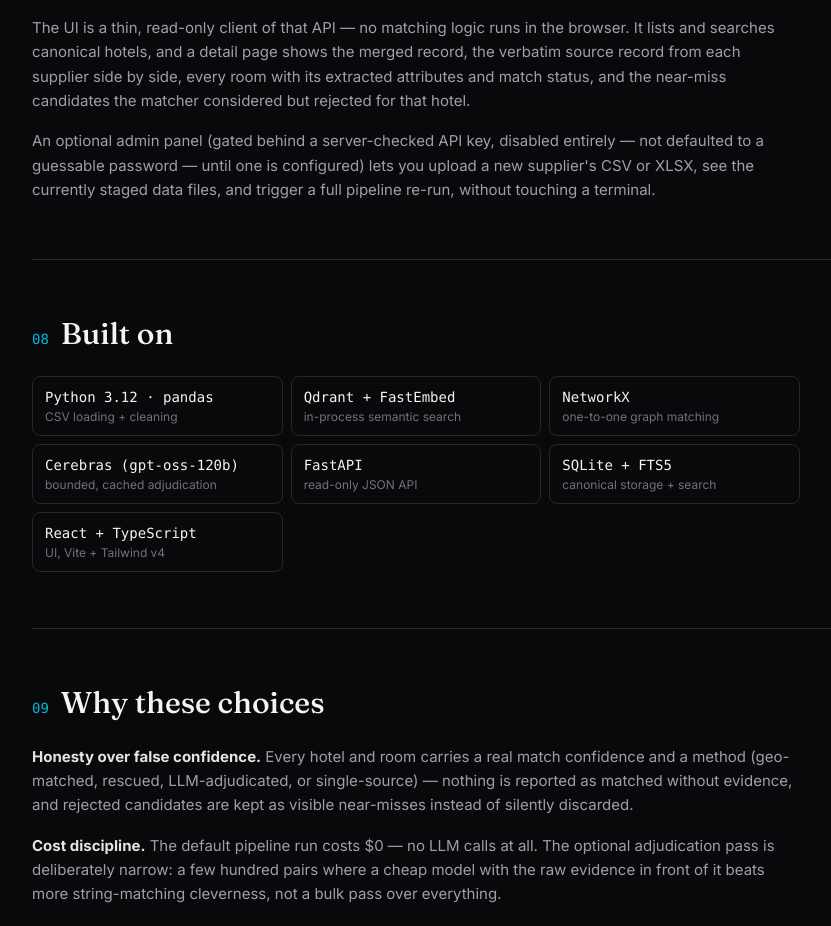
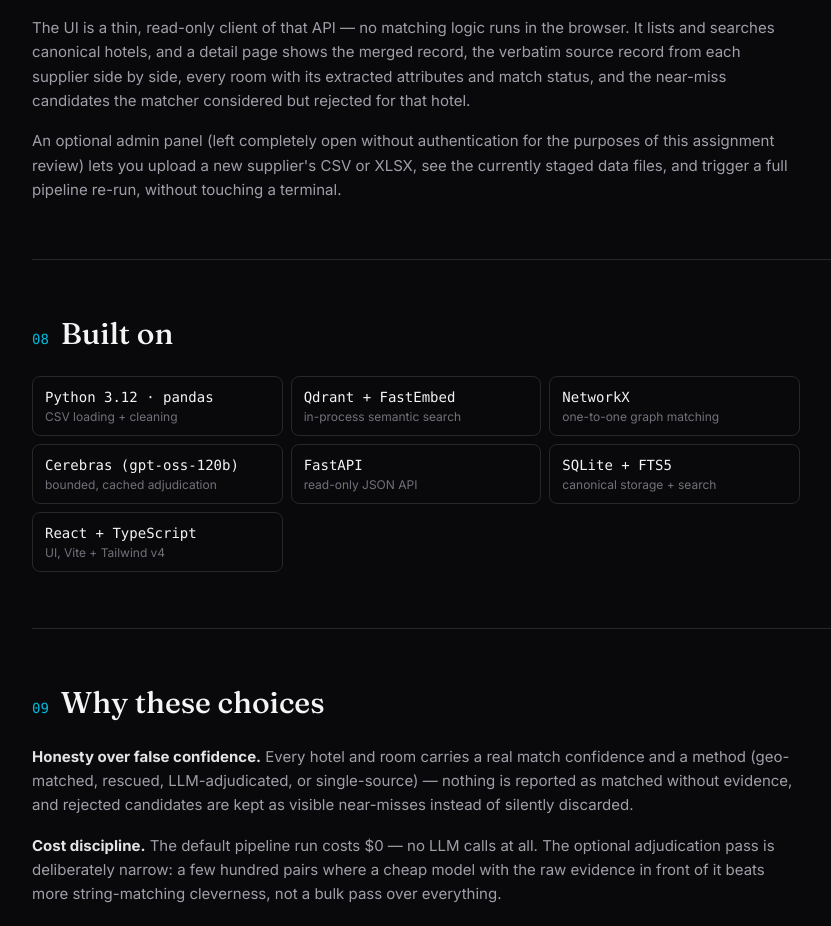
Before and after one commit to Anantvarma11/atlas-Ai-engineering-intern-task, a React (Vite) app in the folder frontend/: page / in a window 1280 px wide. Shown: the part 5080-6006 px from the top of the page, without its empty margins (184-1015 px from the left). Built offline with nearby package versions, Linux system fonts and the light colour scheme; no server answers.

Commit message:
docs: update admin panel documentation to reflect authentication removal for review purposes

```diff
--- a/frontend/src/pages/Landing.tsx
+++ b/frontend/src/pages/Landing.tsx
@@ -374,10 +374,9 @@
             near-miss candidates the matcher considered but rejected for that hotel.
           </p>
           <p>
-            An optional admin panel (gated behind a server-checked API key, disabled
-            entirely — not defaulted to a guessable password — until one is configured)
-            lets you upload a new supplier's CSV or XLSX, see the currently staged data
-            files, and trigger a full pipeline re-run, without touching a terminal.
+            An optional admin panel (left completely open without authentication for the purposes
+            of this assignment review) lets you upload a new supplier's CSV or XLSX, see the currently
+            staged data files, and trigger a full pipeline re-run, without touching a terminal.
           </p>
         </Section>
 
```
